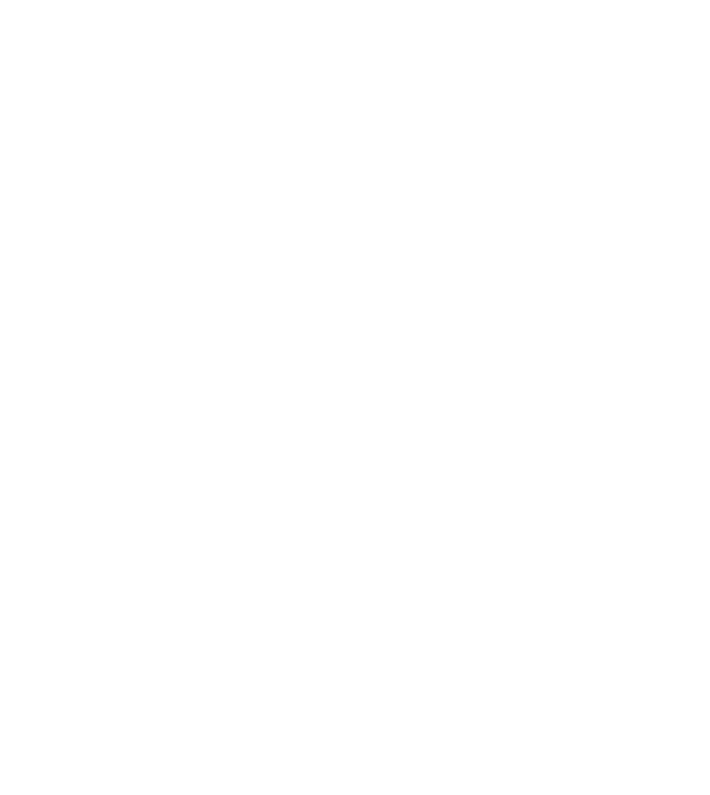
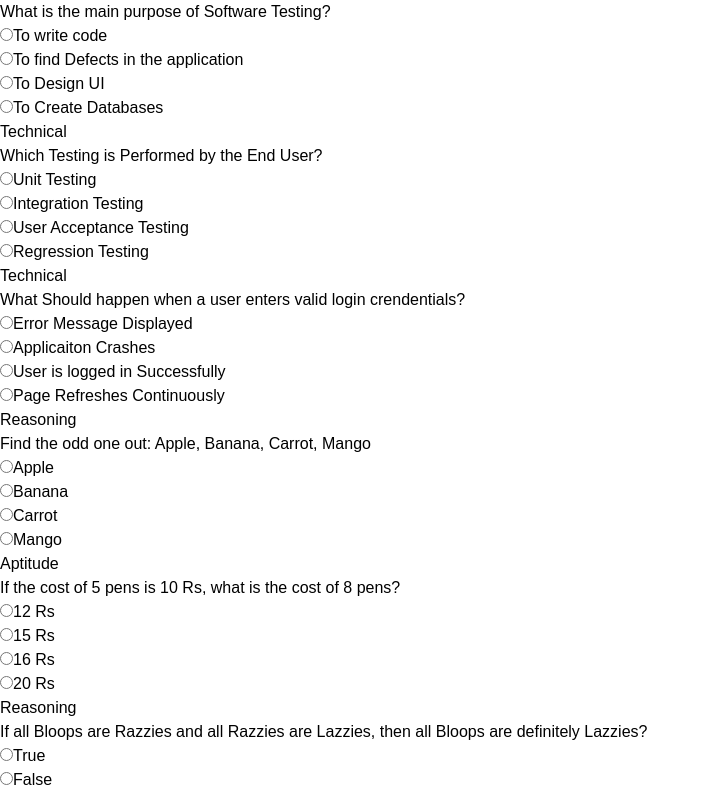
Before and after one commit to John-Divine-Mathew/Hire-Radar, a React app in the folder frontend/: page /assessment-test in a window 1280 px wide. Shown: the part 480-1275 px from the top of the page, without its empty margins (0-710 px from the left). Before the commit the page ends 800 px from the top, so only its background shows below. Built offline with nearby package versions, Linux system fonts and the light colour scheme; the HTML template or start-up script is replaced by a standard one.

Commit message:
Questions are Added in the webpage

```diff
--- a/frontend/src/App.jsx
+++ b/frontend/src/App.jsx
@@ -7,6 +7,7 @@ import Dashboard from "./pages/dashboard/dashboard.jsx";
 import SavedCadidates from './pages/savedCandidates/savedCandidates.jsx';
 import AssessmentForm from './pages/Assessment/AssessmentForm.jsx';
 import AssessmentTest from "./pages/Assessment/AssessmentTest";
+import AdminAssessment from './pages/Assessment/AdminAssessment.jsx';
 
 
 function App() {
@@ -22,6 +23,7 @@ function App() {
         <Route path='/savedCandidates' element={<SavedCadidates />} />
         <Route path='/assessmentform' element={<AssessmentForm />} />
         <Route path="/assessment-test" element={<AssessmentTest />} />
+        <Route path="/admin-assessment" element={<AdminAssessment />} />
 
       </Routes>
     </BrowserRouter>
--- /dev/null
+++ b/frontend/src/pages/Assessment/AdminAssessment.jsx
@@ -0,0 +1,96 @@
+import React, { useState } from "react";
+
+function AdminAssessment() {
+
+  const [questions,setQuestions] =
+  useState([]);
+
+  const [question,setQuestion] =
+  useState("");
+
+  const addQuestion = ()=>{
+
+    const newQuestion = {
+
+      id:Date.now(),
+      question
+
+    };
+
+    setQuestions([
+      ...questions,
+      newQuestion
+    ]);
+
+    setQuestion("");
+  };
+
+  const deleteQuestion = (id)=>{
+
+    setQuestions(
+      questions.filter(
+        (q)=>q.id !== id
+      )
+    );
+  };
+
+  return (
+
+    <div className="p-10">
+
+      <h1 className="text-4xl font-bold mb-6">
+        Assessment Management
+      </h1>
+
+      <input
+        type="text"
+        placeholder="Enter Question"
+        className="border p-3 w-full"
+        value={question}
+        onChange={(e)=>
+          setQuestion(e.target.value)
+        }
+      />
+
+      <button
+        onClick={addQuestion}
+        className="bg-green-600 text-white px-5 py-2 mt-4"
+      >
+        Add Question
+      </button>
+
+      <div className="mt-8">
+
+        {
+
+          questions.map((q)=>(
+
+            <div
+              key={q.id}
+              className="border p-4 mb-4 rounded"
+            >
+
+              <p>{q.question}</p>
+
+              <button
+                onClick={()=>
+                  deleteQuestion(q.id)
+                }
+                className="bg-red-500 text-white px-4 py-1 mt-2"
+              >
+                Delete
+              </button>
+
+            </div>
+
+          ))
+
+        }
+
+      </div>
+
+    </div>
+  );
+}
+
+export default AdminAssessment;
--- a/frontend/src/pages/Assessment/AssessmentTest.jsx
+++ b/frontend/src/pages/Assessment/AssessmentTest.jsx
@@ -29,6 +29,77 @@ const questions = [
       "Browser"
     ],
     answer:"Frontend Library"
+  },
+
+ {
+    id:4,
+    category:"Technical",
+    question:"What is the main purpose of Software Testing?",
+    options:[
+      "To write code",
+      "To find Defects in the application",
+      "To Design UI",
+      "To Create Databases"
+    ],
+    answer:"To find Defects in the application"
+  },
+
+  {
+    id:5,
+    category:"Technical",
+    question:"Which Testing is Performed by the End User?",
+    options:[
+      "Unit Testing",
+      "Integration Testing",
+      "User Acceptance Testing",
+      "Regression Testing"
+    ],
+    answer:"User Acceptance Testing"
+  },
+
+  {
+    id:6,
+    category:"Technical",
+    question:"What Should happen when a user enters valid login crendentials?",
+    options:[
+      "Error Message Displayed",
+      "Applicaiton Crashes",
+      "User is logged in Successfully",
+      "Page Refreshes Continuously"
+    ],
+    answer:"User is logged in Successfully"
+  },
+
+  {
+    id:7,
+    category:"Reasoning",
+    question:"Find the odd one out: Apple, Banana, Carrot, Mango",
+    options:["Apple","Banana","Carrot","Mango"],
+    answer:"Carrot"
+  },
+
+  {
+    id:8,
+    category:"Aptitude",
+    question:"If the cost of 5 pens is 10 Rs, what is the cost of 8 pens?",
+    options:["12 Rs","15 Rs","16 Rs","20 Rs"],
+    answer:"16 Rs"
+  },
+
+  {
+    id:9,
+    category:"Reasoning",
+    question:"If all Bloops are Razzies and all Razzies are Lazzies, then all Bloops are definitely Lazzies?",
+    options:["True","False"],
+    answer:"True"
+  },
+
+  {
+    id:10,
+    category:"Aptitude",
+    question:"What is the square root of 144?",
+    options:["10","11","12","13"],
+    answer:"12"
   }
 
 ];
```
